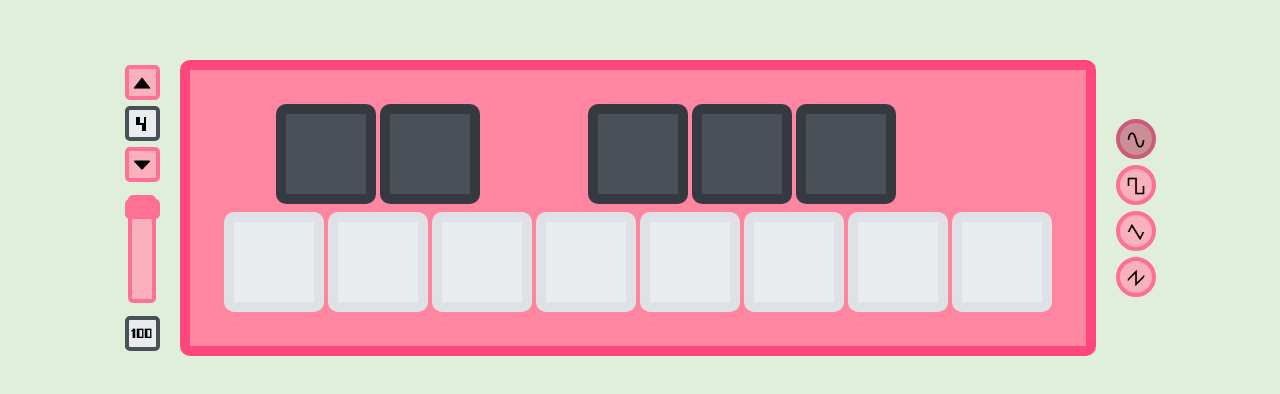
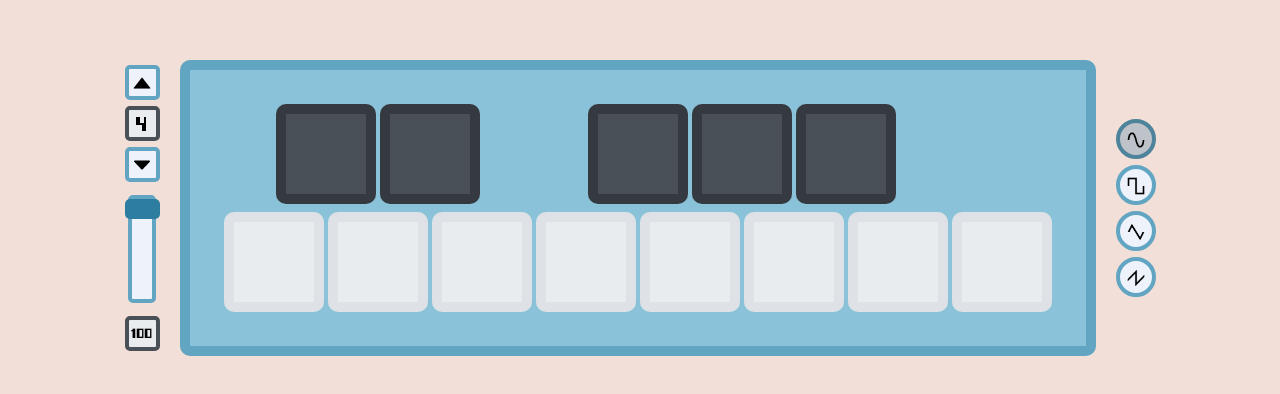
Before and after one commit to nafismustofa/synth, a plain HTML site: page index.html in a window 1280 px wide. Shown: the part 200-594 px from the top of the page. Drawn offline with nearby package versions, Linux system fonts and the light colour scheme.

Commit message:
made blue

```diff
--- a/src/styles/sound_settings.css
+++ b/src/styles/sound_settings.css
@@ -13,8 +13,8 @@ button.waves {
     width: 40px;
     border-radius: 50%;
     border-style: solid;
-    border-color: #ff7096;
-    background-color: #fbb1bd;
+    border-color: var(--border);
+    background-color: var(--btn-base);
     border-width: 4px;
     margin-bottom: 3px;
     margin-top: 3px;
--- a/src/styles/style.css
+++ b/src/styles/style.css
@@ -1,5 +1,13 @@
+:root {
+    --background: #f2dfd7;
+    --base: #89c2d9;
+    --border: #61a5c2;
+    --btn-base: #edf2fb;
+    --tool: #2c7da0;
+}
+
 body {
-    background-color: #e0efda;
+    background-color: var(--background);
     display: flex;
     justify-content: center;
     align-items: center;
--- a/src/styles/synth.css
+++ b/src/styles/synth.css
@@ -1,7 +1,7 @@
 #synth {
     display: block;
-    background-color: #ff85a1;
-    border: #ff477e;
+    background-color: var(--base);
+    border: var(--border);
     border-style: solid;
     border-width: 10px;
     border-radius: 10px;
--- a/src/styles/synth_settings.css
+++ b/src/styles/synth_settings.css
@@ -34,16 +34,10 @@ button.abc {
     background-color: black;
 }
 
-#octave-up {
-    border-color: #ff7096;
-    background-color: #fbb1bd;
+#octave-up, #octave-down {
+    border-color: var(--border);
+    background-color: var(--btn-base);
 }
-
-#octave-down {
-    border-color: #ff7096;
-    background-color: #fbb1bd;
-}
-
 #octave-value {
     background-color: #E9ECEF;
     border-color: #495057;
@@ -59,13 +53,13 @@ button.abc {
 
 #volume-slider {
     appearance: none;
-    background-color: #fbb1bd;
+    background-color: var(--btn-base);
     height: 20px;
     width: 100px;
     border-style: solid;
     border-width: 4px;
     border-radius: 5px;
-    border-color: #ff7096;
+    border-color: var(--border);
     transform: rotate(270deg);
     margin: 50px 0;
  }
@@ -75,7 +69,7 @@ button.abc {
     height: 35px;
     width: 20px;
     border-radius: 5px;
-    background-color: #ff7096;
+    background-color: var(--tool);
  }
 
  button.volume {
```
